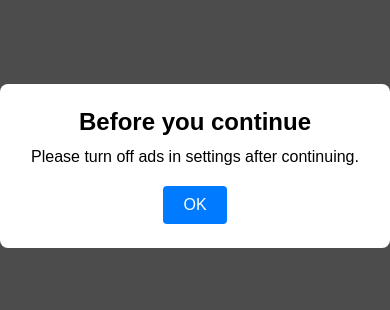
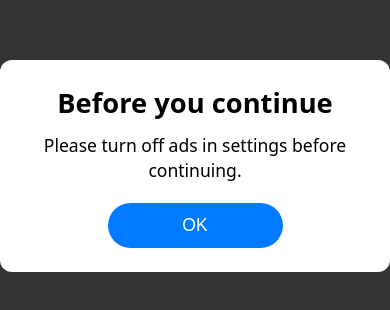
Before and after one commit to Chezzizoo/chezzizoo.github.io, a plain HTML site: page index.html in a window 390 px wide. Shown: the part 256-566 px from the top of the page. Drawn offline with Linux system fonts and the light colour scheme.

Commit message:
Enhance warning overlay and mobile styles
Updated the warning overlay for better mobile responsiveness and styling.

```diff
--- a/index.html
+++ b/index.html
@@ -1,14 +1,18 @@
 <!DOCTYPE html>
+<html lang="en">
+<head>
   <meta charset="utf-8">
   <title>Redirecting...</title>
   <link rel="canonical" href="https://xprime.today/">
+  <!-- Important for proper mobile scaling -->
+  <meta name="viewport" content="width=device-width, initial-scale=1.0">
 
   <style>
     /* Full-screen dark overlay */
     #warning-overlay {
       position: fixed;
       inset: 0;
-    background: rgba(0, 0, 0, 0.7);
+      background: rgba(0, 0, 0, 0.8);
       display: flex;
       align-items: center;
       justify-content: center;
@@ -18,44 +22,58 @@
     /* Big centered box */
     #warning-box {
       background: #ffffff;
-    max-width: 500px;
-    width: 90%;
+      width: 90vw;          /* use viewport units for mobile */
+      max-width: 480px;
       padding: 24px 20px;
-    border-radius: 8px;
+      border-radius: 12px;
       text-align: center;
-    font-family: sans-serif;
+      font-family: system-ui, -apple-system, BlinkMacSystemFont, "Segoe UI", sans-serif;
     }
 
     #warning-box h1 {
       margin-top: 0;
       margin-bottom: 12px;
-    font-size: 24px;
+      font-size: 7vw;       /* scales on mobile, ~24–30px */
     }
 
     #warning-box p {
       margin: 0 0 20px;
-    font-size: 16px;
+      font-size: 4.5vw;     /* scales on mobile */
+      line-height: 1.4;
     }
 
     #warning-ok {
-    padding: 10px 20px;
+      padding: 12px 24px;
       border: none;
       background: #007bff;
       color: #fff;
-    font-size: 16px;
-    border-radius: 4px;
+      font-size: 4.5vw;     /* big button text on phone */
+      border-radius: 999px;
       cursor: pointer;
+      min-width: 50%;
     }
 
-  #warning-ok:hover {
-    background: #0062cc;
+    #warning-ok:active {
+      transform: scale(0.98);
+    }
+
+    /* Optional: slightly smaller text on big desktop screens */
+    @media (min-width: 768px) {
+      #warning-box h1 {
+        font-size: 28px;
+      }
+      #warning-box p,
+      #warning-ok {
+        font-size: 18px;
+      }
     }
   </style>
-
+</head>
+<body>
   <div id="warning-overlay">
     <div id="warning-box">
       <h1>Before you continue</h1>
-    <p>Please turn off ads in settings after continuing.</p>
+      <p>Please turn off ads in settings before continuing.</p>
       <button id="warning-ok">OK</button>
     </div>
   </div>
@@ -68,3 +86,5 @@
       window.location.replace('https://xprime.today/');
     });
   </script>
+</body>
+</html>
```
Lines whose indentation alone changed are shown as unchanged.
